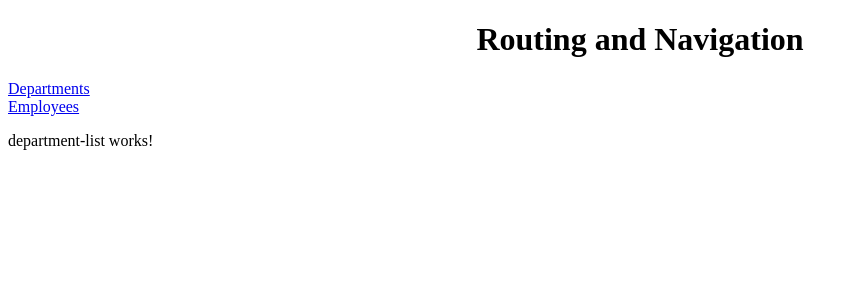
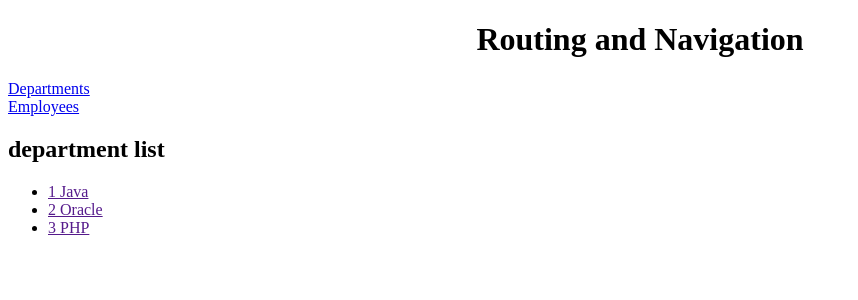
Before and after one commit to ambatib/routing-demo, an Angular app: page /departments in a window 1280 px wide. Shown: the top 300 px of the page, without its empty margins (0-858 px from the left). Built offline with nearby package versions, Linux system fonts and the light colour scheme.

Commit message:
Routing parameters

```diff
--- a/src/app/app-routing.module.ts
+++ b/src/app/app-routing.module.ts
@@ -3,6 +3,7 @@ import { Routes, RouterModule } from '@angular/router';
 import { DepartmentListComponent } from './department-list/department-list.component';
 import { EmployeeListComponent } from './employee-list/employee-list.component';
 import { PageNotFoundComponent } from './page-not-found/page-not-found.component';
+import { DepartmentDetailComponent } from './department-detail/department-detail.component';
 
 
 const routes: Routes = [
@@ -10,6 +11,7 @@ const routes: Routes = [
  // {path:'',redirectTo:'/departments', pathMatch:'prefix'},
   {path:'',redirectTo:'/departments', pathMatch:'full'},
   {path:'departments',component:DepartmentListComponent},
+  {path:'departments/:id',component:DepartmentDetailComponent},
   {path:'employees',component:EmployeeListComponent},
   {path:"**",component:PageNotFoundComponent} //wildcard path should be last
 ];
@@ -21,4 +23,5 @@ const routes: Routes = [
 export class AppRoutingModule { }
 export const routingcomponents = [DepartmentListComponent,
                                   EmployeeListComponent,
-                                  PageNotFoundComponent];
+                                  PageNotFoundComponent,
+                                  DepartmentDetailComponent];
--- a/src/app/app.module.ts
+++ b/src/app/app.module.ts
@@ -4,11 +4,15 @@ import { NgModule } from '@angular/core';
 import { AppRoutingModule,routingcomponents } from './app-routing.module';
 import { AppComponent } from './app.component';
 import { PageNotFoundComponent } from './page-not-found/page-not-found.component';
+import { DepartmentDetailComponent } from './department-detail/department-detail.component';
+import { DepartmentListComponent} from './department-list/department-list.component';
 
 @NgModule({
   declarations: [
     AppComponent,
-    PageNotFoundComponent
+    PageNotFoundComponent,
+    DepartmentDetailComponent,
+    DepartmentListComponent
   ],
   imports: [
     BrowserModule,
--- /dev/null
+++ b/src/app/department-detail/department-detail.component.ts
@@ -0,0 +1,22 @@
+import { Component, OnInit } from '@angular/core';
+import { ActivatedRoute } from '@angular/router'
+
+@Component({
+  selector: 'app-department-detail',
+  template: `
+    <h2>you have selected the dept id :: {{departmentId}}</h2>
+  `,
+  styles: [
+  ],
+})
+export class DepartmentDetailComponent implements OnInit {
+
+  public departmentId;
+  constructor(private route:ActivatedRoute) { }
+
+  ngOnInit() {
+    let id = parseInt(this.route.snapshot.paramMap.get("id"));
+    this.departmentId = id;
+  }
+
+}
--- a/src/app/department-list/department-list.component.ts
+++ b/src/app/department-list/department-list.component.ts
@@ -1,20 +1,41 @@
 import { Component, OnInit } from '@angular/core';
+import { Router} from '@angular/router';
+
 
 @Component({
   selector: 'app-department-list',
   template: `
-    <p>
-      department-list works!
-    </p>
+  <h2>department list</h2>
+
+    <ul>
+      <li (click) = "onSelect(department)" *ngFor="let department of departments">
+      <a href=""><span>{{department.id}} {{department.name}}</span></a>
+      </li>
+    </ul>
+
   `,
   styles: [
   ],
 })
+
 export class DepartmentListComponent implements OnInit {
 
-  constructor() { }
+  public departments = [
 
-  ngOnInit(): void {
+    { "id": 1 , "name":"Java" },
+    { "id": 2 , "name":"Oracle" },
+    { "id": 3 , "name":"PHP" }
+
+];
+
+  constructor(private router:Router) { }
+
+  ngOnInit() {
+
+  }
+  onSelect(department){
+    this.router.navigate(['/departments',department.id]);
+
   }
 
 }
```
Also changed, not shown: 1 other file (tests, documents, lock files or other folders).
